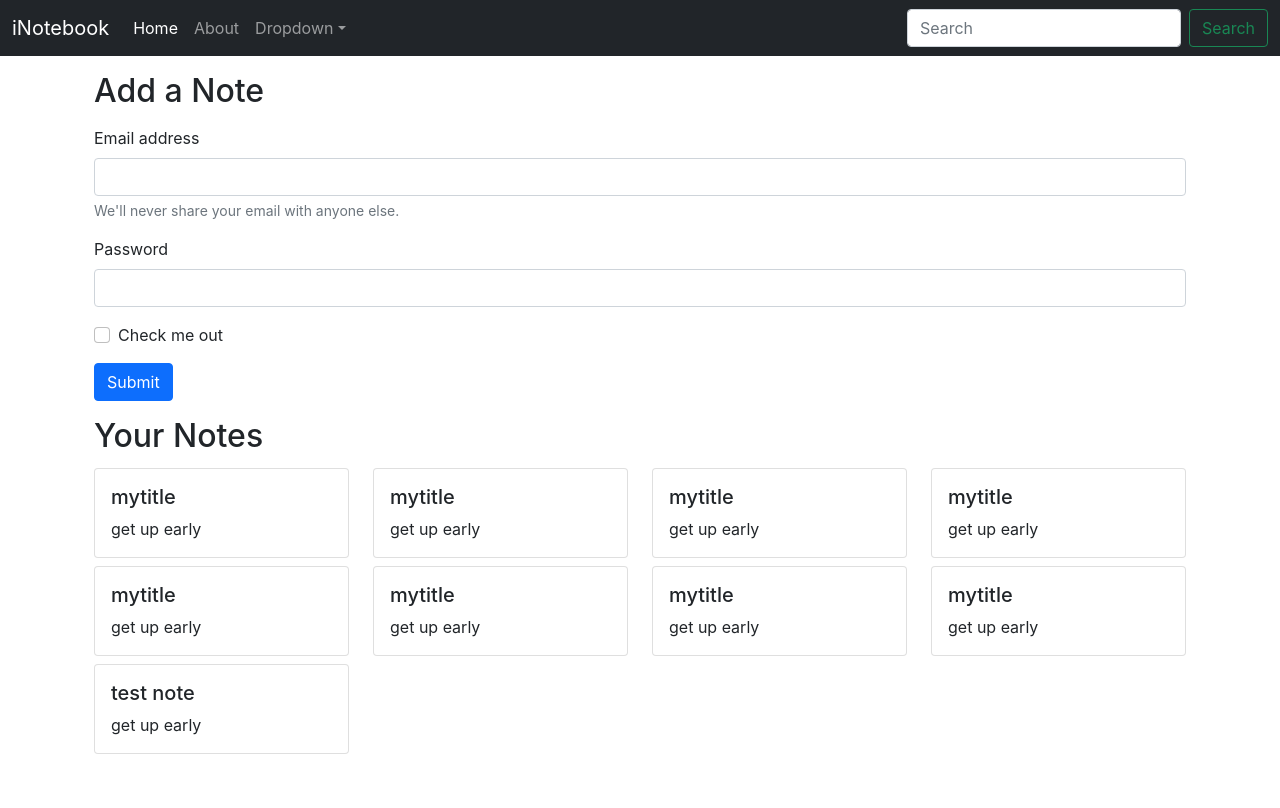
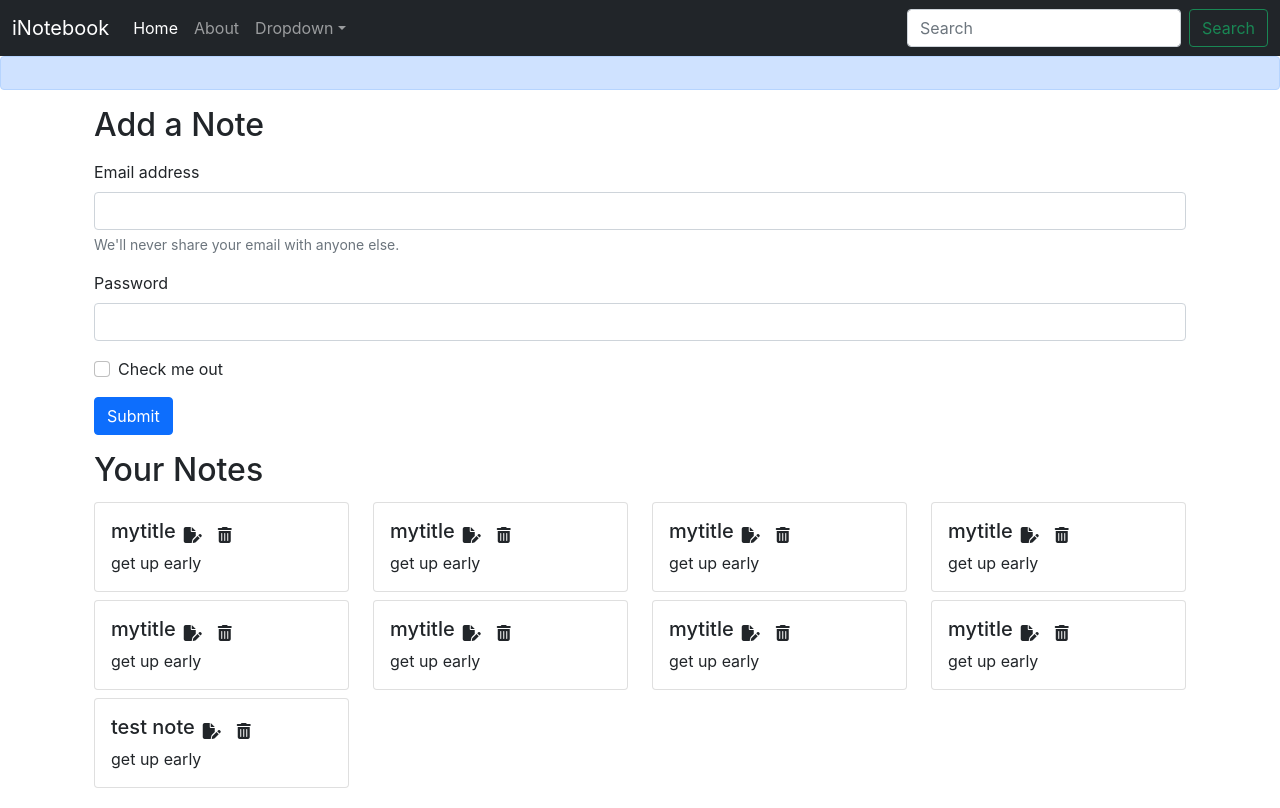
Before and after one commit to ankitjangir01/CWH-inotebook-frontend, a React (Create React App) app: page / in a window 1280 px wide. Built offline with nearby package versions, Linux system fonts and the light colour scheme.

Commit message:
introducing font-awesome icons in the app, adding component 'Alert'

```diff
--- a/public/index.html
+++ b/public/index.html
@@ -23,5 +23,6 @@
   integrity="sha384-7+zCNj/IqJ95wo16oMtfsKbZ9ccEh31eOz1HGyDuCQ6wgnyJNSYdrPa03rtR1zdB" crossorigin="anonymous"></script>
 <script src="https://cdn.jsdelivr.net/npm/bootstrap@5.1.3/dist/js/bootstrap.min.js"
   integrity="sha384-QJHtvGhmr9XOIpI6YVutG+2QOK9T+ZnN4kzFN1RtK3zEFEIsxhlmWl5/YESvpZ13" crossorigin="anonymous"></script>
+<script src="https://kit.fontawesome.com/a2912dfb44.js" crossorigin="anonymous"></script>
 
 </html>
--- a/src/App.js
+++ b/src/App.js
@@ -4,11 +4,13 @@ import Navbar from './components/Navbar';
 import Home from './components/Home';
 import About from './components/About';
 import NoteState from './context/notes/NoteState';
+import Alert from './components/Alert';
 
 function App() {
   return (
     <>
       <Navbar />
+      <Alert />
       <NoteState>
         <div className='container'>
           <Routes>
--- /dev/null
+++ b/src/components/Alert.js
@@ -0,0 +1,11 @@
+import React from 'react'
+
+const Alert = (props) => {
+    return (
+        <div className="alert alert-primary" role="alert">
+            {props.message}
+        </div>
+    )
+}
+
+export default Alert
--- a/src/components/NoteItem.js
+++ b/src/components/NoteItem.js
@@ -7,7 +7,11 @@ const NoteItem = (props) => {
         <div className='col-md-3 my-1'>
             <div className="card">
                 <div className="card-body">
-                    <h5 className="card-title">{note.title}</h5>
+                    <div className="d-flex align-items-center">
+                        <h5 className="card-title">{note.title}</h5>
+                        <i className="fa-solid fa-file-pen mx-2"></i>
+                        <i className="fa-solid fa-trash-can mx-2"></i>
+                    </div>
                     <p className="card-text">{note.description}</p>
                 </div>
             </div>
--- a/src/index.css
+++ b/src/index.css
@@ -11,3 +11,7 @@ code {
   font-family: source-code-pro, Menlo, Monaco, Consolas, 'Courier New',
     monospace;
 }
+
+i{
+  cursor: pointer;
+}
```
